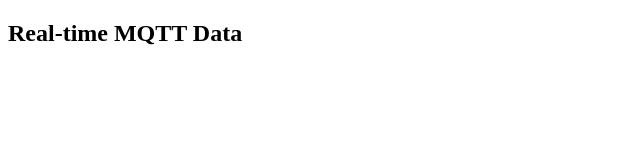
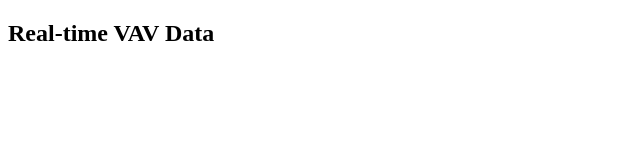
Before and after one commit to Tamisa23/VAV_QSNCC, a website: page index.html in a window 1280 px wide. Shown: the full height of the page, 0-640 px from the left. Drawn offline with nearby package versions, Linux system fonts and the light colour scheme.

```diff
--- a/index.html
+++ b/index.html
@@ -22,7 +22,7 @@
     </style>
 </head>
 <body>
-    <h2>Real-time MQTT Data</h2>
+    <h2>Real-time VAV Data</h2>
 
     <div id="tables-container"></div>
 
```
